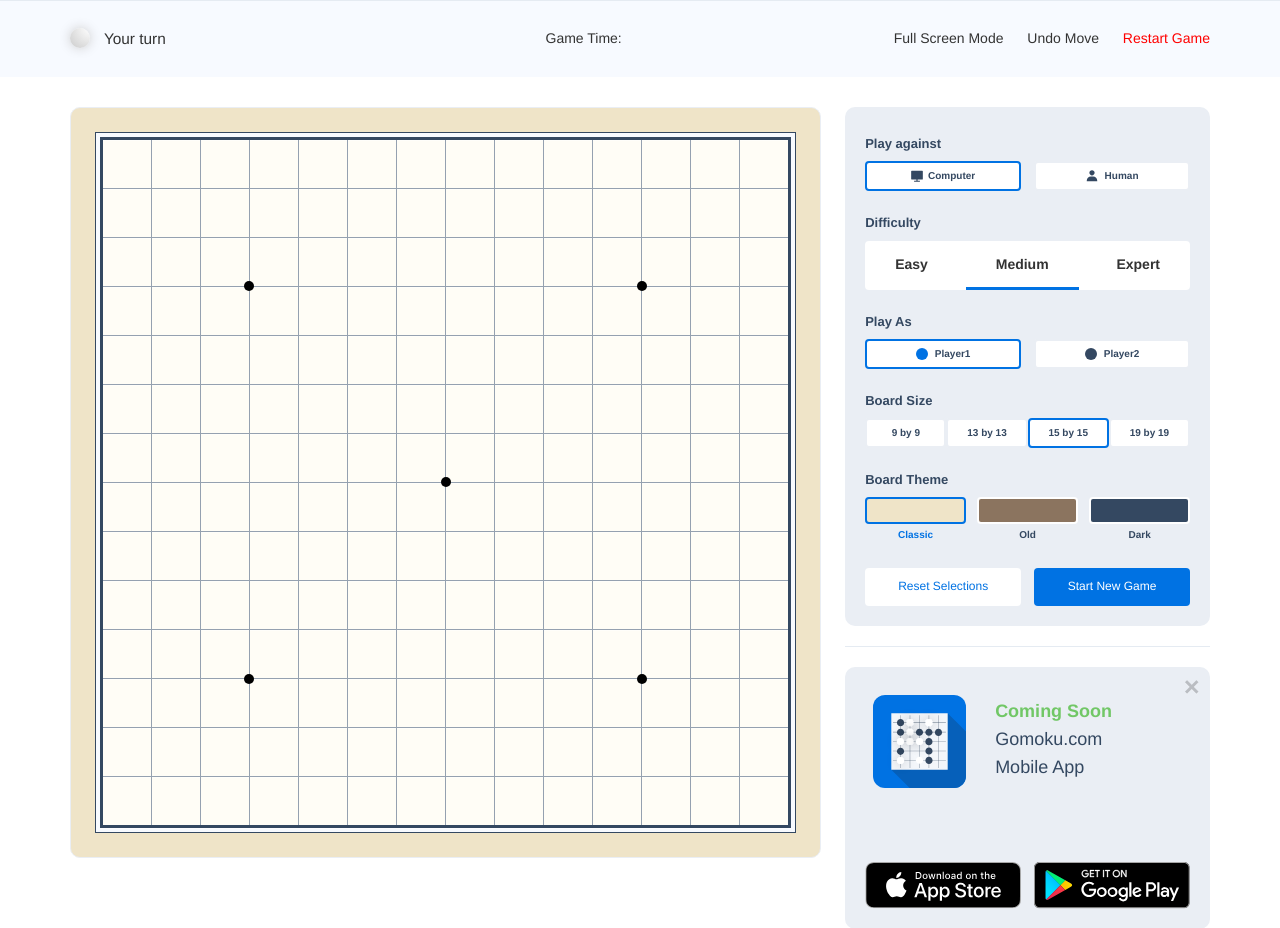
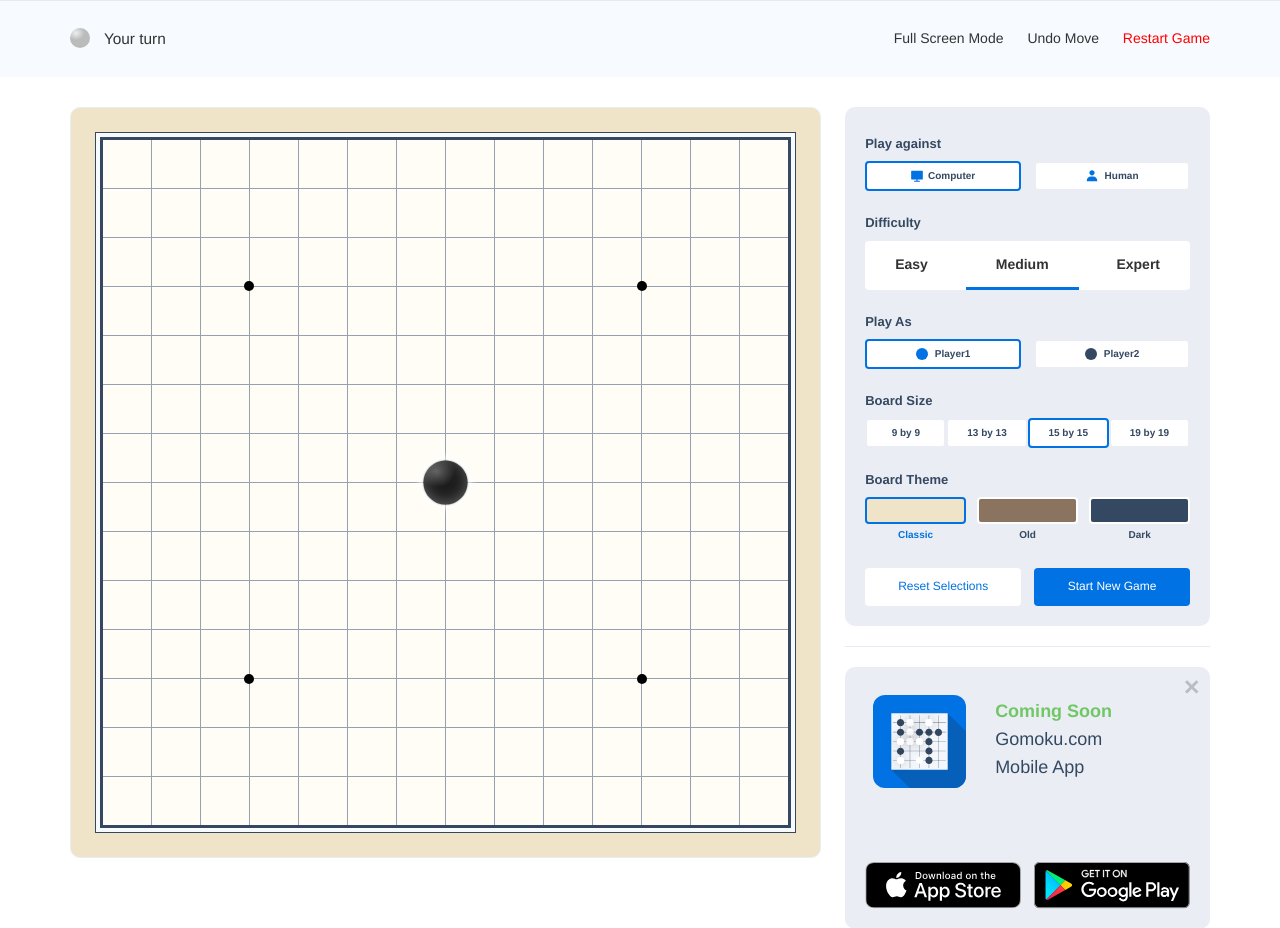
Before and after one commit to Axe-LLC/gomoku.com, a PHP site: page / in a window 1280 px wide, after a click on "Player1". Shown: the part 67-995 px from the top of the page. Run offline with PHP 8.4, Linux system fonts and the light colour scheme.

Commit message:
tile style

```diff
--- a/index.html
+++ b/index.html
@@ -58,9 +58,9 @@
 				<span class='go black'></span>
 				<span class='cont'>Your turn</span>
 			</div>
-			<div id='game-time'>
+			<!-- <div id='game-time'>
 				<span>Game Time:</span>
-			</div>
+			</div> -->
 			<div class='game-nav'>
 				<ul>
 					<li id='full-screen'>Full Screen Mode</li>
@@ -121,11 +121,11 @@
 				</div>
 				<h4>Play As</h4>
 				<div class="btn-group" id="mode-player">
-					<input type="radio" id="selOrder1" name="selOrder" value="black" checked />
+					<input type="radio" id="selOrder1" name="selOrder" value="white" checked />
 					<label for="selOrder1" id="orderLabel" class="selected">
 						<span></span>Player1
 					</label>
-					<input type="radio" id="selOrder2" name="selOrder" value="white" />
+					<input type="radio" id="selOrder2" name="selOrder" value="black" />
 					<label for="selOrder2">
 						<span></span>Player2
 					</label>
--- a/js/Board.js
+++ b/js/Board.js
@@ -78,7 +78,7 @@ var Board = function(boardElm, backgroundElm){
     var clickable = true,
         places = [],
         map = [],
-        numToColor = ["black", "white"],
+        numToColor = ["white", "black"],
         colorToNum = (function(){
             var obj = {};
             numToColor.forEach(function(elm, ind){
--- a/js/Game.js
+++ b/js/Game.js
@@ -6,7 +6,7 @@ function Game(boardElm, boardBackgroundElm){
         history = [],
         players = {},
         board = new Board(boardElm, boardBackgroundElm),
-        currentColor = "black";
+        currentColor = "white";
 
     board.clicked = function(r, c){
         var p = players[currentColor];
--- a/js/Player.js
+++ b/js/Player.js
@@ -5,9 +5,9 @@ function Player(color){
 
 Player.prototype.myTurn = function(){
     this.game.setCurrentColor(this.color);
-    let turnVal = 'Black';
+    let turnVal = 'White';
     if( this.color == 'black' )
-        turnVal = 'Blue';
+        turnVal = 'Black';
     gameInfo.setText((function(string){
         return string.charAt(0).toUpperCase() + string.slice(1);
     })(turnVal)+" Player Turn");
--- a/js/interface.js
+++ b/js/interface.js
@@ -55,7 +55,7 @@ $(document).ready(function(){
         }catch(e){}
         if(gameData.mode==='vshuman'){
             game.mode='hvh';
-            game.init(new HumanPlayer("black"), new HumanPlayer("white"));
+            game.init(new HumanPlayer("white"), new HumanPlayer("black"));
         }else{
             var color, other;
             if(gameData.color==='black'){
@@ -78,7 +78,7 @@ $(document).ready(function(){
         }catch(e){}
         if(gameData.mode==='vshuman'){
             game.mode='hvh';
-            game.init(new HumanPlayer("black"), new HumanPlayer("white"));
+            game.init(new HumanPlayer("white"), new HumanPlayer("black"));
         }else{
             var color, other;
             if(gameData.color==='black'){
@@ -103,6 +103,10 @@ $(document).ready(function(){
     gameData.load();
     // $('.back-to-game').button('disable');
     // $.mobile.changePage('#new-game',{changeHash: false});
+
+    setTimeout(function() {
+        $("#startGame").trigger('click');
+    }, 100);
 
     window.gameInfo = (function(){
         var blinking = false,
--- a/js/storage.js
+++ b/js/storage.js
@@ -41,7 +41,7 @@ gameData.addRecord('mode', 'vscomputer', function(val){
         $('.vs-computer').hide();
     }else $('.vs-computer').show();
 });
-gameData.addRecord('color', 'black', function(val){
+gameData.addRecord('color', 'white', function(val){
     $('#mode-player input[value="'+val+'"]').attr('checked',true);
     // $('#color-select input[type="radio"]').checkboxradio('refresh');
 });
--- a/style/style.css
+++ b/style/style.css
@@ -250,12 +250,15 @@ table.board {
 	animation-direction: alternate;
 }
 .black.go-board.playing .go-place:not(.set):hover>.go,.go-board .go-place.black>.go,#game-info>.go.black {
-	background: #fff;
-	/* background: linear-gradient(211.18deg, #0072E3 19.7%, #0072E3 23.91%, #0F5DAB 75.88%); */
-	background: -moz-radial-gradient(top right, #fff, #ccc);
-  	background: radial-gradient(to bottom left, #fff, #ccc);
-	background: -webkit-radial-gradient(top right, #fff, #ccc);
-	box-shadow: 0 0 12px #ccc;
+	/* background: linear-gradient(211.18deg, #344861 19.7%, #344861 23.91%, #2F4861 75.88%); */
+	/* background: #4c596a;
+	background: -moz-radial-gradient(top right, #4c596a, #363f4c);
+  	background: radial-gradient(to bottom left, #4c596a, #363f4c);
+	background: -webkit-radial-gradient(top right, #4c596a, #363f4c); */
+
+	background: -moz-radial-gradient(closest-corner at 30% 25%, rgb(119, 119, 119), rgb(34, 34, 34));
+	background: radial-gradient(closest-corner at 30% 25%, rgb(119, 119, 119), rgb(34, 34, 34));
+	background: -webkit-radial-gradient(closest-corner at 30% 25%, rgb(119, 119, 119), rgb(34, 34, 34));
 
 	-webkit-transform: scale(0.9);
 	-moz-transform: scale(0.9);
@@ -264,24 +267,27 @@ table.board {
 	transform: scale(0.9);
 }
 .white.go-board.playing .go-place:not(.set):hover>.go,.go-board .go-place.white>.go,#game-info>.go.white {
-	background: #4c596a;
-	/* background: linear-gradient(211.18deg, #344861 19.7%, #344861 23.91%, #2F4861 75.88%); */
-	background: -moz-radial-gradient(top right, #4c596a, #363f4c);
-  	background: radial-gradient(to bottom left, #4c596a, #363f4c);
-	background: -webkit-radial-gradient(top right, #4c596a, #363f4c);
-	box-shadow: 0 0 12px #999;
+	/* background: linear-gradient(211.18deg, #0072E3 19.7%, #0072E3 23.91%, #0F5DAB 75.88%); */
+	/* background: white;
+	background: -moz-radial-gradient(top right, #fff, #ccc);
+  	background: radial-gradient(to bottom left, #fff, #ccc);
+	background: -webkit-radial-gradient(top right, #fff, #ccc); */
+	background: -moz-radial-gradient(closest-corner at 30% 25%, rgb(238, 238, 238), rgb(187, 187, 187));
+	background: radial-gradient(closest-corner at 30% 25%, rgb(238, 238, 238), rgb(187, 187, 187));
+	background: -webkit-radial-gradient(closest-corner at 30% 25%, rgb(238, 238, 238), rgb(187, 187, 187));
+
 	-webkit-transform: scale(0.9);
 	-moz-transform: scale(0.9);
 	-o-transform: scale(0.9);
 	-ms-transform: scale(0.9);
 	transform: scale(0.9);
 }
-/* .go-board .go-place.black.last-move>.go {
-	border: 1px solid #344861;
+.go-board .go-place.black.last-move>.go {
+	box-shadow: rgb(255 255 255 / 30%) 0px -2px 15px inset, rgb(10 10 10 / 40%) -2px -1px 40px inset, rgb(0 0 0 / 50%) 0px 0px 2px, white 0px 0px 10px 3px;
 }
 .go-board .go-place.white.last-move>.go {
-	border: 1px solid #0072E3;
-} */
+	box-shadow: rgb(255 255 255 / 30%) 0px -2px 15px inset, rgb(10 10 10 / 40%) -2px -1px 40px inset, rgb(0 0 0 / 50%) 0px 0px 2px, white 0px 0px 10px 3px;
+}
 .go-board .go-place.set>.go { top: 0; }
 .go-board.playing .go-place:not(.set):hover>.go {
 	top: 0;
```
